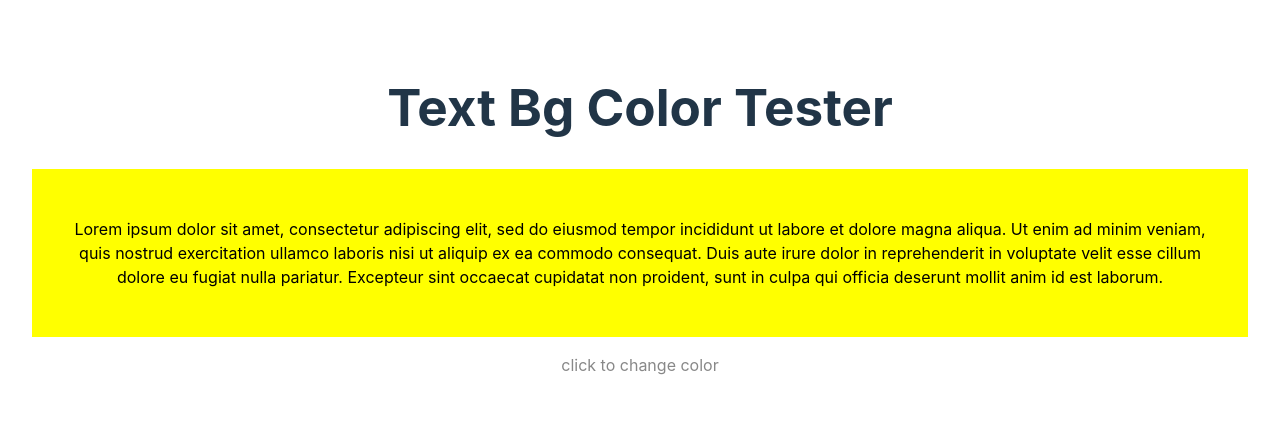
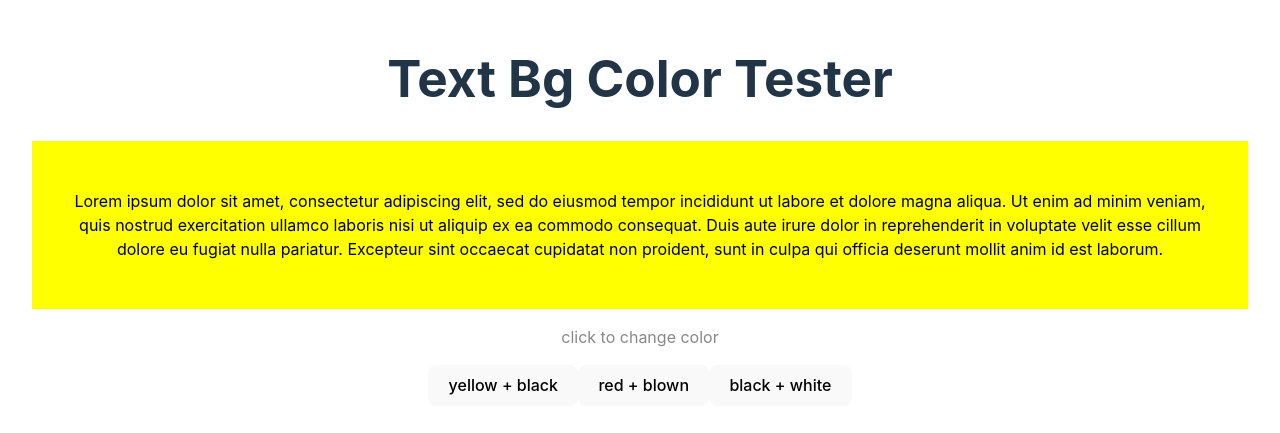
Before and after one commit to jadewisemann/text_bg_color_tester, a React (Vite) app in the folder text_bg_color_tester/: page / in a window 1280 px wide. Shown: the part 181-614 px from the top of the page. Built offline with nearby package versions, Linux system fonts and the light colour scheme.

Commit message:
feat: add button that change the state

```diff
--- a/text_bg_color_tester/src/App.jsx
+++ b/text_bg_color_tester/src/App.jsx
@@ -2,9 +2,14 @@ import { useState } from 'react'
 import './App.css'
 
 function App() {
+
   const [textColor, setTextColor] = useState('black')
   const [bgColor, setBgColor] = useState('yellow')
 
+  const changeColor = (paramTextColor, paramBgColor) => {
+    setTextColor(paramBgColor);
+    setBgColor(paramTextColor)
+  }
   return (
     <>
       <h1>Text Bg Color Tester</h1>
@@ -20,6 +25,19 @@ function App() {
       <p className="read-the-docs">
         click to change color
       </p>
+      <p className="">
+        <button onClick={() => changeColor('yellow', 'black')}>
+          yellow + black
+        </button>
+
+        <button onClick={() => changeColor('red', 'brown')}>
+          red + blown
+        </button>
+
+        <button onClick={() => changeColor('black', 'white')}>
+          black + white
+        </button>
+      </p>
     </>
   )
 }
```
